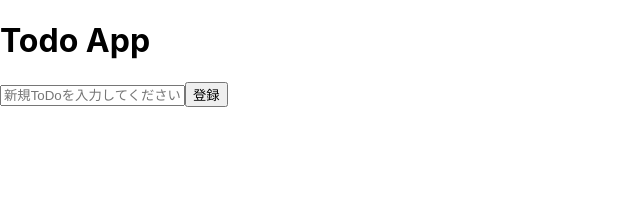
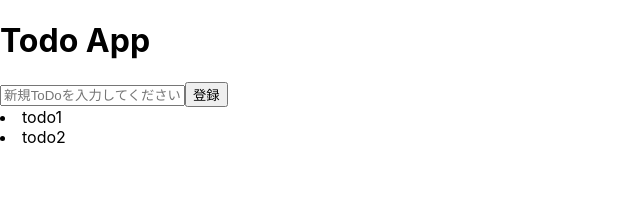
Before and after one commit to lcr3/react-sample, a React (Create React App) app: page / in a window 1280 px wide. Shown: the top 197 px of the page, without its empty margins (0-640 px from the left). Built offline with nearby package versions, Linux system fonts and the light colour scheme.

Commit message:
class化

```diff
--- a/src/component/ToDoList.tsx
+++ b/src/component/ToDoList.tsx
@@ -8,14 +8,18 @@ type Props = {
   }[];
 };
 
-const TodoList: React.FC<Props> = ({ todos }) => {
-  return (
-    <>
-      {todos.map((todo) => {
-        <TodoItem title={todo.title} />;
-      })}
-    </>
-  );
-};
+class TodoList extends React.Component<Props, {}> {
+  render() {
+    {
+      return (
+        <div>
+          {this.props.todos.map(({ title, id }) => (
+            <TodoItem title={title} key={id} />
+          ))}
+        </div>
+      );
+    }
+  }
+}
 
 export default TodoList;
--- a/src/component/TodoItem.tsx
+++ b/src/component/TodoItem.tsx
@@ -2,14 +2,12 @@ import React from "react";
 
 type Props = {
   title: string;
+};
+
+class TodoItem extends React.Component<Props, {}> {
+  render() {
+    return <li>{this.props.title}</li>;
+  }
 }
 
-const TodoItem = (props: Props) => {
-  return (
-    <li>
-      (props.title)
-    </li>
-  )
-}
-
-export default TodoItem
+export default TodoItem;
```
Also changed, not shown: src/component/Todoinput.tsx (+5 -3 lines), .eslintrc.yml.
